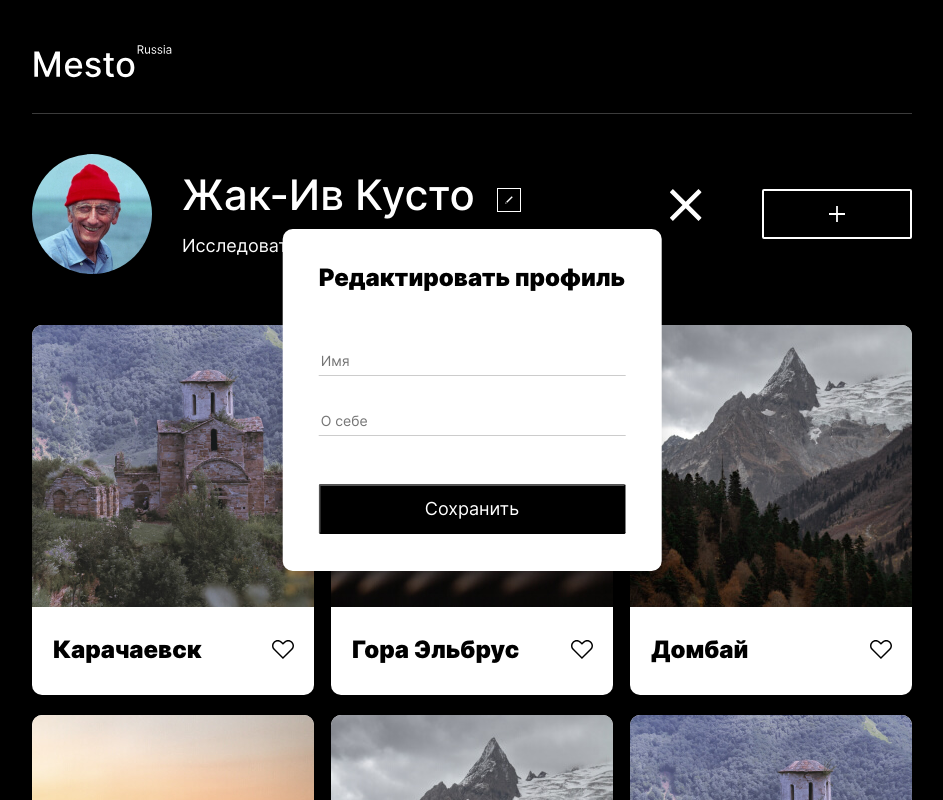
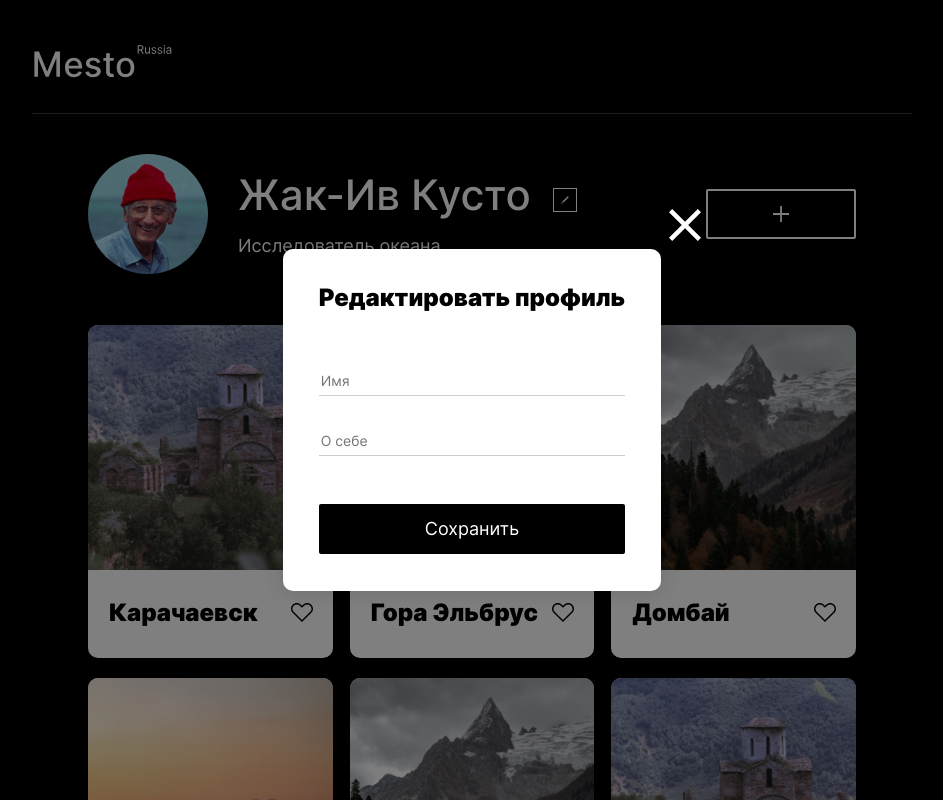
Before and after one commit to Orles/mesto, a plain HTML site: page index.html in a window 1280 px wide. Shown: the top 800 px of the page, without its empty margins (168-1111 px from the left). Drawn offline with Linux system fonts and the light colour scheme; files whose address does not match are found by name.

Commit message:
fixed errors

```diff
--- a/blocks/header/header.css
+++ b/blocks/header/header.css
@@ -3,11 +3,16 @@
     border-bottom: 1px solid rgba(84, 84, 84, 0.7);
     margin-bottom: 42px;
     padding-bottom: 31.6px;
+    padding-left: 27px;
 }
 
 @media (min-width: 1024px) {
     .header {
+        padding-left: 0;
         padding-top: 45px;
         margin-bottom: 40px;
+        max-width: 880px;
+        margin-left: auto;
+        margin-right: auto;
     }
 }
--- a/blocks/container/container.css
+++ b/blocks/main/main.css
@@ -1,4 +1,4 @@
-.container {
+.main {
     padding-left: 19px;
     padding-right: 19px;
     margin-left: auto;
@@ -7,7 +7,7 @@
 }
 
 @media (min-width: 1024px) {
-    .container {
+    .mainy {
         max-width: 880px;
         margin-left: auto;
         margin-right: auto;
--- a/blocks/popup/__close/popup__close.css
+++ b/blocks/popup/__close/popup__close.css
@@ -8,9 +8,8 @@
     background-position: center;
     background-size: cover;
     background-repeat: no-repeat;
-    position: absolute;
-    top: -32px;
-    right: 0;
+    margin-bottom: 16px;
+    margin-left: auto;
 }
 
 .popup__close:hover {
@@ -21,7 +20,7 @@
     .popup__close {
         width: 32px;
         height: 32px;
-        right: -40px;
-        top: -40px;
+        margin-bottom: 8px;
+        margin-right: -40px;
     }
 }
--- a/blocks/popup/__container/popup__container.css
+++ b/blocks/popup/__container/popup__container.css
@@ -1,16 +1,4 @@
 .popup__container {
-    box-sizing: border-box;
-    background: #FFFFFF;
-    box-shadow: 0px 0px 25px rgba(0, 0, 0, 0.15);
-    border-radius: 10px;
-    color: #000;
-    padding: 25px 22px;
-    min-width: 282px;
-    max-width: 430px;
+    display: flex;
+    flex-direction: column;
 }
-
-@media (min-width: 768px) {
-    .popup__container {
-        padding: 34px 36px 37px;
-    }
-}
--- /dev/null
+++ b/blocks/popup/__form/popup__form.css
@@ -0,0 +1,16 @@
+.popup__form {
+    box-sizing: border-box;
+    background: #FFFFFF;
+    box-shadow: 0px 0px 25px rgba(0, 0, 0, 0.15);
+    border-radius: 10px;
+    color: #000;
+    padding: 25px 22px;
+    min-width: 282px;
+    max-width: 430px;
+}
+
+@media (min-width: 768px) {
+    .popup__form {
+        padding: 34px 36px 37px;
+    }
+}
--- a/blocks/popup/__submit-button/popup__submit-button.css
+++ b/blocks/popup/__submit-button/popup__submit-button.css
@@ -1,4 +1,5 @@
 .popup__submit-button {
+    border: none;
     font-style: normal;
     font-weight: 400;
     font-size: 14px;
--- a/blocks/popup/_opened/popup_opened.css
+++ b/blocks/popup/_opened/popup_opened.css
@@ -1,3 +1,5 @@
 .popup_opened {
-    display: block;
+    display: flex;
+    justify-content: center;
+    align-items: center;
 }
--- a/blocks/popup/popup.css
+++ b/blocks/popup/popup.css
@@ -1,18 +1,11 @@
 .popup {
     display: none;
-    position: absolute;
-    top: 50%;
-    left: 50%;
-    transform: translate(-50%, -50%);
-}
-
-/* .popup::after {
-    content: "";
-    display: block;
-    position: absolute;
+    width: 100%;
+    height: 100%;
+    position: fixed;
     top: 0;
-    bottom: 0;
     left: 0;
     right: 0;
+    bottom: 0;
     background-color: rgba(0, 0, 0, 0.5);
-} */
+}
--- a/index.html
+++ b/index.html
@@ -10,7 +10,7 @@
     <header class="header">
         <img src="./image/logo.svg" alt="Mesto" class="logo">
     </header>
-    <main>
+    <main class="main">
         <section class="profile">
             <img src="./image/image.jpg" alt="Профиль" class="profile__avatar">
             <div class="profile__info">
@@ -22,62 +22,64 @@
         </section>
         <section class="elements">
             <div class="elements__element">
-                <img src="./image/mask-group.jpg" alt="" class="elements__mask-group">
+                <img src="./image/mask-group.jpg" alt="Замок" class="elements__mask-group">
                 <div class="elements__place">
                     <h2 class="elements__title">Карачаевск</h2>
                     <button class="profile__like profile__like_active"></button>
                 </div>
             </div>
             <div class="elements__element">
-                <img src="./image/mask-group(2).jpg" alt="" class="elements__mask-group">
+                <img src="./image/mask-group(2).jpg" alt="Поле" class="elements__mask-group">
                 <div class="elements__place">
                     <h2 class="elements__title">Гора Эльбрус</h2>
                     <button class="profile__like profile__like_active"></button>
                 </div>
             </div>
             <div class="elements__element">
-                <img src="./image/mask-group(3).jpg" alt="" class="elements__mask-group">
+                <img src="./image/mask-group(3).jpg" alt="Гора" class="elements__mask-group">
                 <div class="elements__place">
                     <h2 class="elements__title">Домбай</h2>
                     <button class="profile__like profile__like_active"></button>
                 </div>
             </div>
             <div class="elements__element">
-                <img src="./image/mask-group(4).jpg" alt="" class="elements__mask-group">
+                <img src="./image/mask-group(4).jpg" alt="Поле" class="elements__mask-group">
                 <div class="elements__place">
                     <h2 class="elements__title">Гора Эльбрус</h2>
                     <button class="profile__like profile__like_active"></button>
                 </div>
             </div>
             <div class="elements__element">
-                <img src="./image/mask-group(5).jpg" alt="" class="elements__mask-group">
+                <img src="./image/mask-group(5).jpg" alt="Гора" class="elements__mask-group">
                 <div class="elements__place">
                     <h2 class="elements__title">Гора Эльбрус</h2>
                     <button class="profile__like profile__like_active"></button>
                 </div>
             </div>
             <div class="elements__element">
-                <img src="./image/mask-group(6).jpg" alt="" class="elements__mask-group">
+                <img src="./image/mask-group(6).jpg" alt="Замок" class="elements__mask-group">
                 <div class="elements__place">
                     <h2 class="elements__title">Карачаевск</h2>
                     <button class="profile__like profile__like_active"></button>
                 </div>
             </div>
         </section>
-        <section class="popup popup_opened">
+    </main>
+    <div class="popup popup_opened">
+        <div class="popup__container">
         <button class="popup__close"></button>
-            <form class="popup__container">
+        <form class="popup__form" name="form">
             <h2 class="popup__edit-profile">Редактировать профиль</h2>
             <fieldset class="popup__field">
-                    <input type="text" class="popup__input" placeholder="Имя">
-                    <input type="text" class="popup__input" placeholder="О себе">
+                <input type="text" class="popup__input" placeholder="Имя" name="firstname">
+                <input type="text" class="popup__input" placeholder="О себе" name="about-me">
             </fieldset>
             <fieldset class="popup__field">
                 <button class="popup__submit-button" type="submit">Сохранить</button>
             </fieldset>
         </form>
-        </section>
-    </main>
+        </div>
+    </div>
     <footer class="footer">
         <p class="footer__copyright">© 2022 Mesto Russia</p>
     </footer>
--- a/pages/index.css
+++ b/pages/index.css
@@ -4,7 +4,7 @@
 
 @import url(../blocks/body/body.css);
 
-@import url(../blocks/container/container.css);
+@import url(../blocks/main/main.css);
 
 @import url(../blocks/logo/logo.css);
 
@@ -37,3 +37,4 @@
 @import url(../blocks/popup//__field/popup__field.css);
 @import url(../blocks/popup/__input/popup__input.css);
 @import url(../blocks/popup/__submit-button/popup__submit-button.css);
+@import url(../blocks/popup/__form/popup__form.css);
```
Lines whose indentation alone changed are shown as unchanged.
